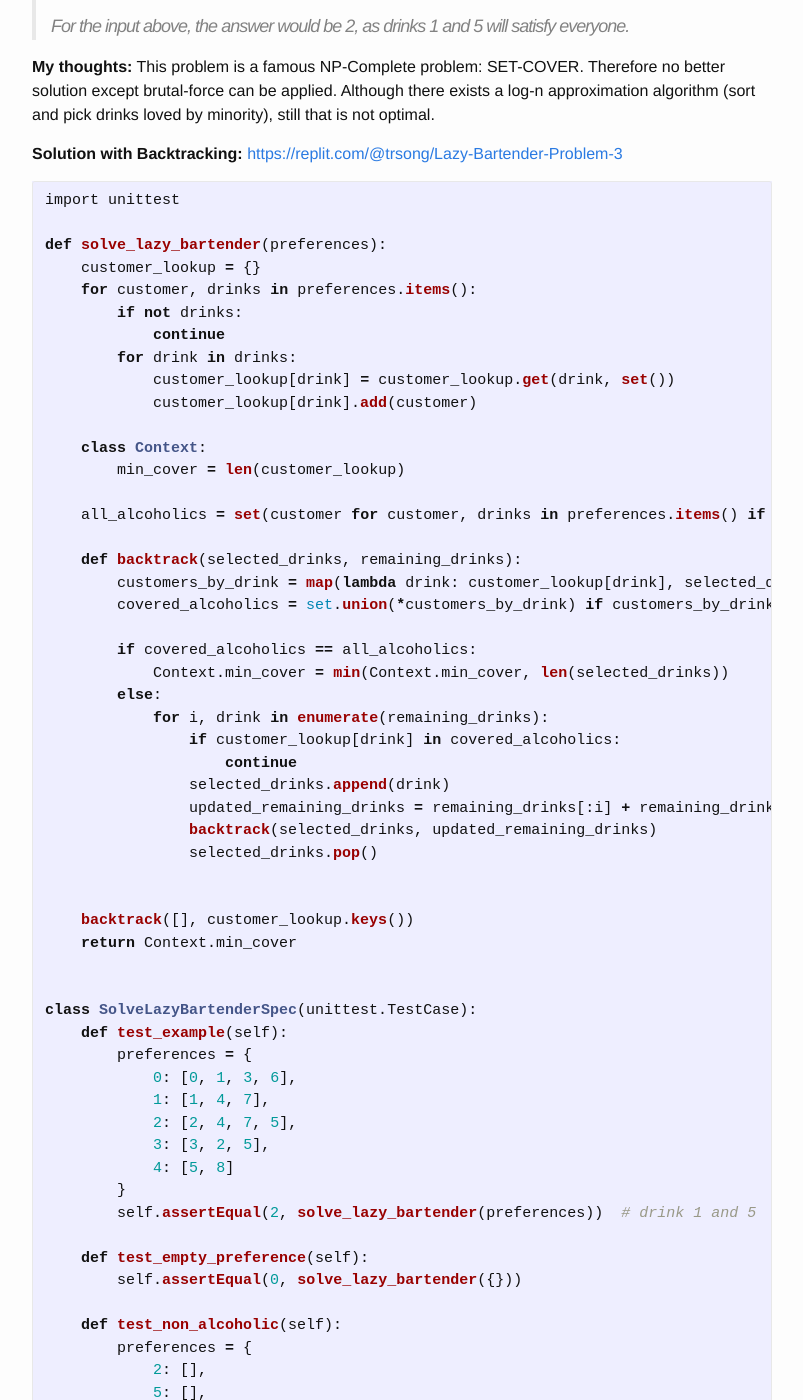
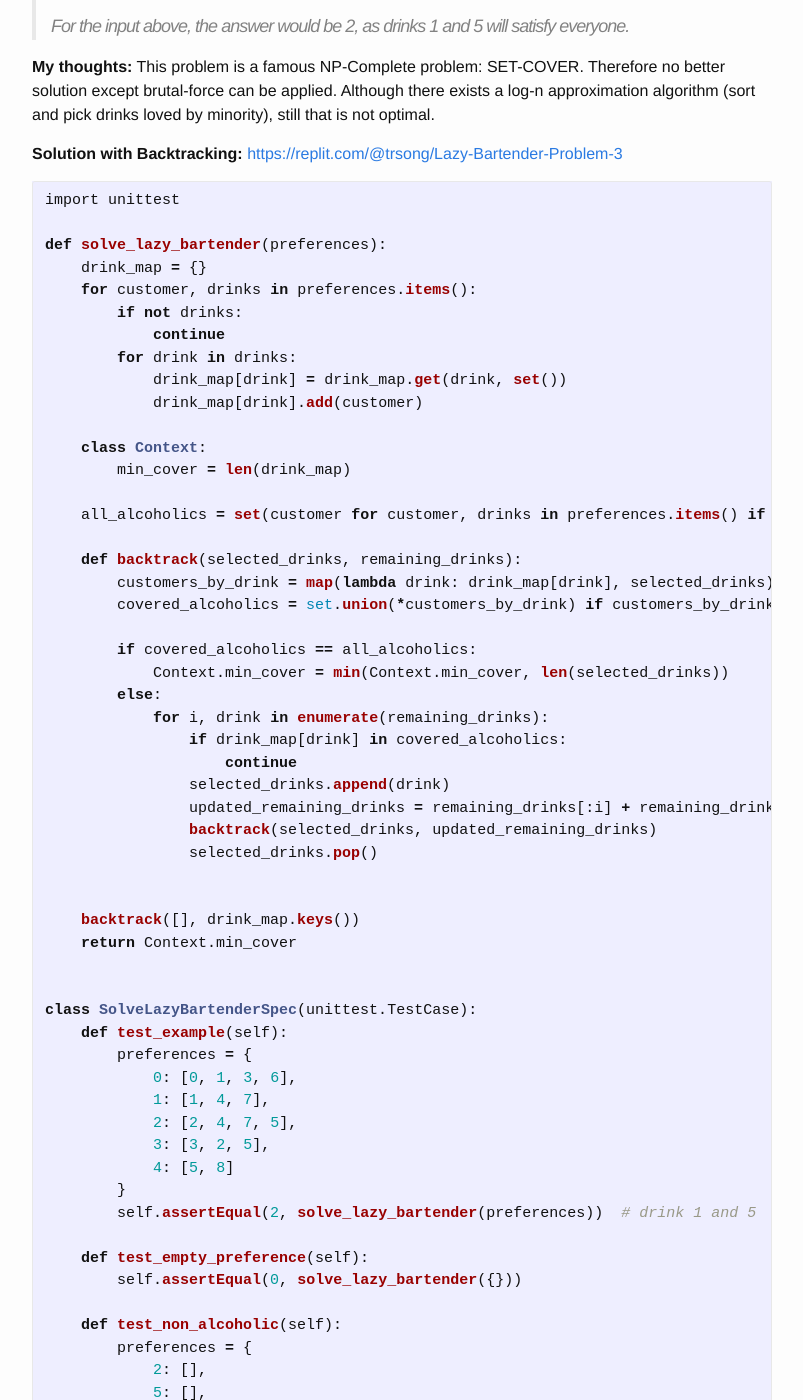
Before and after one commit to trsong/trsong.github.io, a Jekyll site: the page built from _posts/2021-11-01-DailyQuestionsNov.md, in a window 1280 px wide and 1400 px high, scrolled down 2215 px. Shown: the whole window, without its empty margins (238-1041 px from the left). Built offline with Jekyll 4.4.1, drawn with Linux system fonts in a browser that asks for light colours.

Commit message:
Rename parameter in previous checkin

```diff
--- a/_posts/2021-11-01-DailyQuestionsNov.md
+++ b/_posts/2021-11-01-DailyQuestionsNov.md
@@ -62,28 +62,28 @@ preferences = {
 import unittest
 
 def solve_lazy_bartender(preferences):
-    customer_lookup = {}
+    drink_map = {}
     for customer, drinks in preferences.items():
         if not drinks:
             continue
         for drink in drinks:
-            customer_lookup[drink] = customer_lookup.get(drink, set())
-            customer_lookup[drink].add(customer)
+            drink_map[drink] = drink_map.get(drink, set())
+            drink_map[drink].add(customer)
 
     class Context:
-        min_cover = len(customer_lookup)
+        min_cover = len(drink_map)
 
     all_alcoholics = set(customer for customer, drinks in preferences.items() if drinks)
 
     def backtrack(selected_drinks, remaining_drinks):
-        customers_by_drink = map(lambda drink: customer_lookup[drink], selected_drinks)
+        customers_by_drink = map(lambda drink: drink_map[drink], selected_drinks)
         covered_alcoholics = set.union(*customers_by_drink) if customers_by_drink else set()
 
         if covered_alcoholics == all_alcoholics:
             Context.min_cover = min(Context.min_cover, len(selected_drinks))
         else:
             for i, drink in enumerate(remaining_drinks):
-                if customer_lookup[drink] in covered_alcoholics:
+                if drink_map[drink] in covered_alcoholics:
                     continue
                 selected_drinks.append(drink)
                 updated_remaining_drinks = remaining_drinks[:i] + remaining_drinks[i + 1:]
@@ -91,7 +91,7 @@ def solve_lazy_bartender(preferences):
                 selected_drinks.pop()
 
 
-    backtrack([], customer_lookup.keys())
+    backtrack([], drink_map.keys())
     return Context.min_cover
 
 
```
